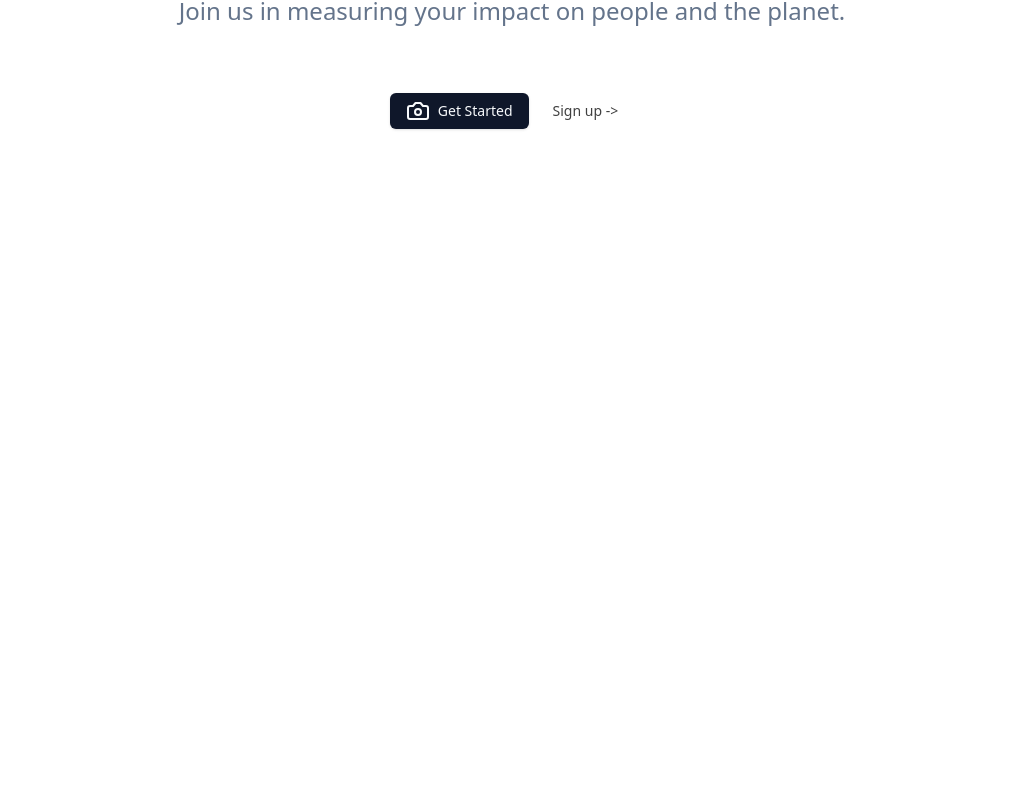
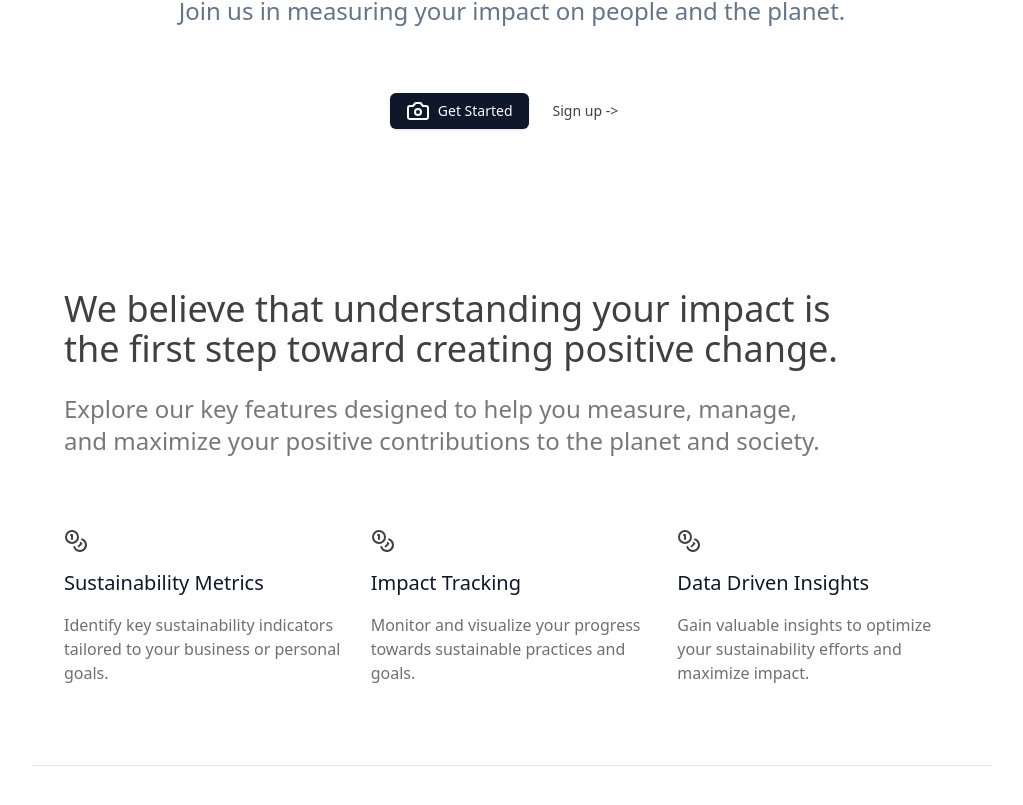
Before and after one commit to 21givenchy/la, a Next.js app: page / in a window 1280 px wide. Shown: the part 507-1312 px from the top of the page, without its empty margins (128-1151 px from the left). Before the commit the page ends 800 px from the top, so only its background shows below. Built offline with nearby package versions, Linux system fonts and the light colour scheme.

Commit message:
Features

```diff
--- a/app/layout.tsx
+++ b/app/layout.tsx
@@ -30,6 +30,7 @@ export default function RootLayout({
         className={`${geistSans.variable} ${geistMono.variable} antialiased`}
       >
         <NavBar />
+
         {children}
       </body>
     </html>
--- a/app/page.tsx
+++ b/app/page.tsx
@@ -1,6 +1,7 @@
 "use client"
 import Image from "next/image";
 import Hero from "@/components/hero";
+import Features from "@/components/features";
 
 import { Main, Section, Container, Box } from "@/components/craft";
 export default function Home() {
@@ -9,6 +10,7 @@ export default function Home() {
     <Section>
       <Container>
         <Hero />
+        <Features />
       </Container>
     </Section>
   </Main>
--- /dev/null
+++ b/components/Header.tsx
@@ -0,0 +1,44 @@
+// Suggested code may be subject to a license. Learn more: ~LicenseLog:2276905245.
+// Suggested code may be subject to a license. Learn more: ~LicenseLog:3971002123.
+import React from 'react';
+import Link from 'next/link';
+import Image from 'next/image';
+
+const Header: React.FC = () => {
+  return (
+    <header className="bg-white shadow-md fixed w-full z-10">
+      <div className="">
+        <Link href="/">
+
+            <Image
+              src="/logo.png" // Replace with your logo path
+              alt="FrontForumFocus Logo"
+              width={100} // Adjust width as needed
+              height={30} // Adjust height as needed
+            />
+
+        </Link>
+      </div>
+      <nav className="container mx-auto px-6 py-3">
+
+
+            <Link href="/individuals">
+              <button>Individuals</button>
+            </Link>
+
+
+            <Link href="/business">
+              <button>Business</button>
+            </Link>
+
+
+      </nav>
+      <div className="">
+        <button className="">Sign In</button>
+        <button className="">Join Better</button>
+      </div>
+    </header>
+  );
+};
+
+export default Header;
--- /dev/null
+++ b/components/features.tsx
@@ -0,0 +1,69 @@
+// React and Next.js
+import React from "react";
+
+// Layout Components
+import { Section, Container } from "@/components/craft";
+import Balancer from "react-wrap-balancer";
+
+// Icons
+import { Coins } from "lucide-react";
+
+type FeatureText = {
+  icon: JSX.Element;
+  title: string;
+  description: string;
+};
+
+const featureText: FeatureText[] = [
+  {
+    icon: <Coins className="h-6 w-6" />,
+    title: "Sustainability Metrics",
+    description:
+      "Identify key sustainability indicators tailored to your business or personal goals.",
+  },
+  {
+    icon: <Coins className="h-6 w-6" />,
+    title: "Impact Tracking",
+    description:
+      "Monitor and visualize your progress towards sustainable practices and goals.",
+  },
+  {
+    icon: <Coins className="h-6 w-6" />,
+    title: "Data Driven Insights",
+    description:
+      "Gain valuable insights to optimize your sustainability efforts and maximize impact.",
+  },
+];
+
+const Feature = () => {
+  return (
+    <Section className="border-b">
+      <Container className="not-prose">
+        <div className="flex flex-col gap-6">
+          <h3 className="text-4xl">
+            <Balancer>
+            We believe that understanding your impact is the first step toward creating positive change.
+            </Balancer>
+          </h3>
+          <h4 className="text-2xl font-light opacity-70">
+            <Balancer>
+            Explore our key features designed to help you measure, manage, and maximize your positive contributions to the planet and society.
+            </Balancer>
+          </h4>
+
+          <div className="mt-6 grid gap-6 md:mt-12 md:grid-cols-3">
+            {featureText.map(({ icon, title, description }, index) => (
+              <div className="flex flex-col gap-4" key={index}>
+                {icon}
+                <h4 className="text-xl text-primary">{title}</h4>
+                <p className="text-base opacity-75">{description}</p>
+              </div>
+            ))}
+          </div>
+        </div>
+      </Container>
+    </Section>
+  );
+};
+
+export default Feature;
```
